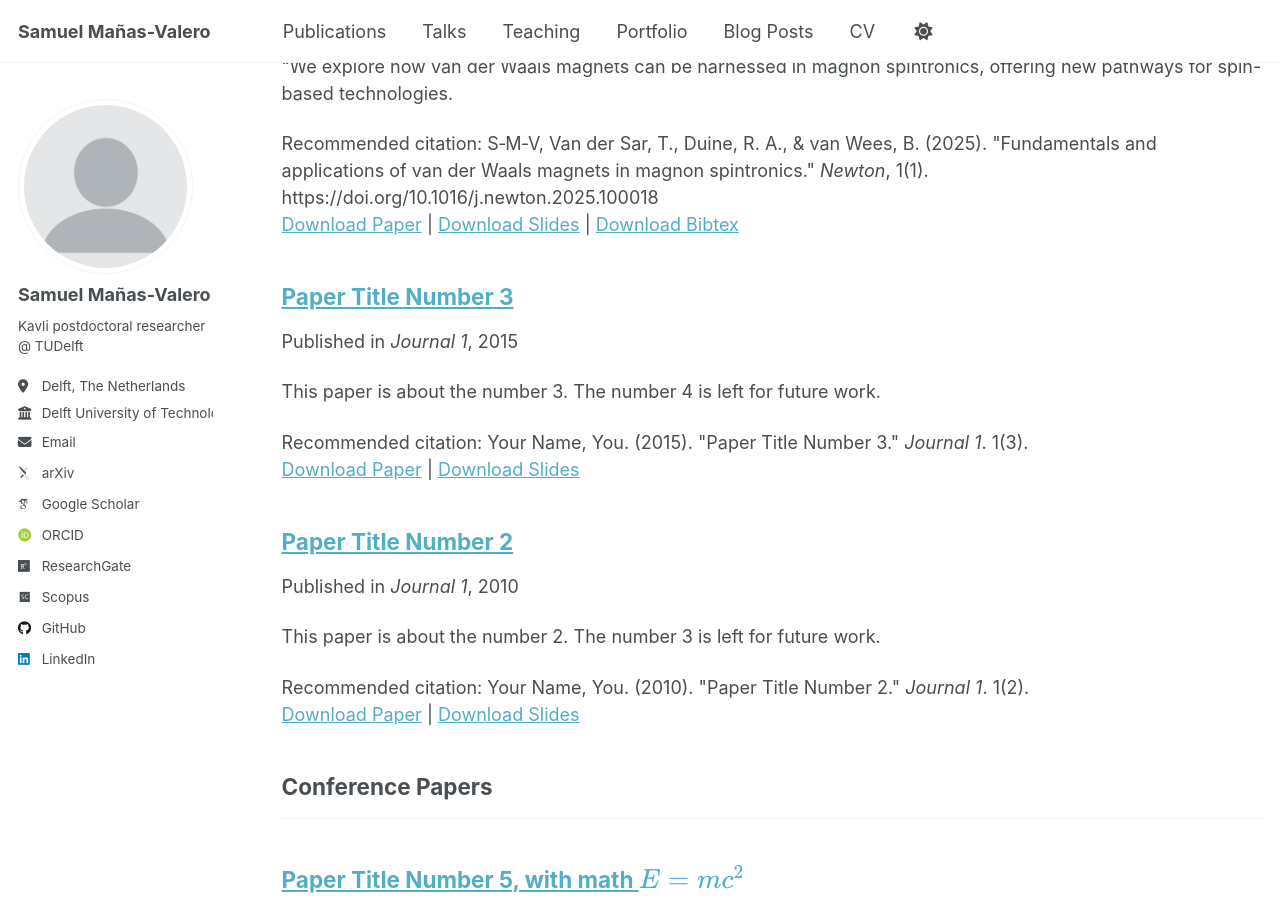
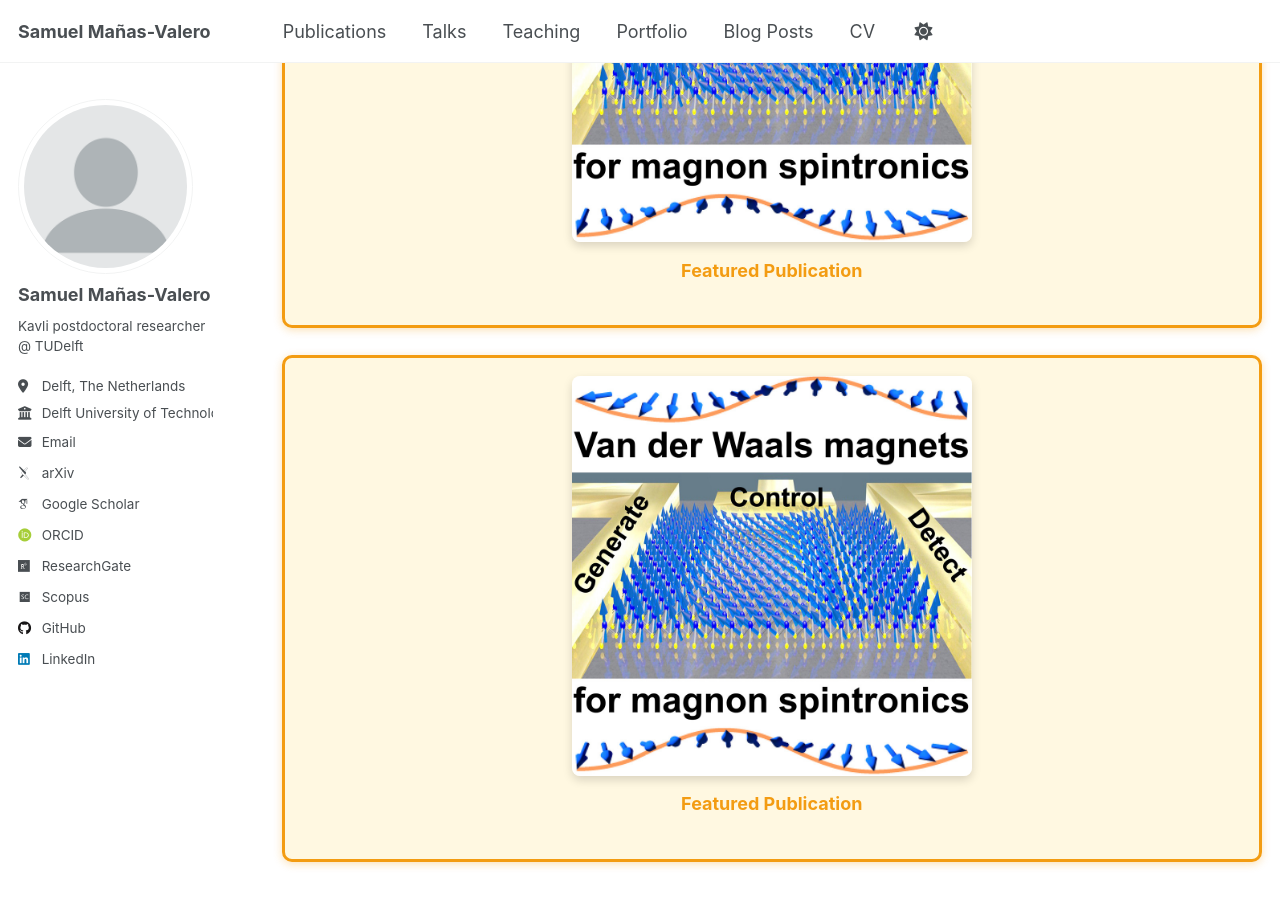
Before and after one commit to S-M-V/S-M-V, a Jekyll site: the page built from _pages/publications.html, in a window 1280 px wide and 900 px high, scrolled down 347 px. Built offline with Jekyll 4.4.1, drawn with Linux system fonts in a browser that asks for light colours; some web fonts are replaced; a script that is not in the unit is left out.

Commit message:
Update publications.html

```diff
--- a/_pages/publications.html
+++ b/_pages/publications.html
@@ -19,6 +19,18 @@ author_profile: true
     {% assign title_shown = false %}
 
     {% for post in site.publications reversed %}
+      {% if post.highlight %}
+          <div class="publication-highlight" style="border: 3px solid #f39c12; padding: 1em; margin-bottom: 1.5em; border-radius: 10px; background: #fff8e1; box-shadow: 0 2px 8px rgba(243, 156, 18, 0.3); text-align: center;">
+          <img src="{{ post.tocimage }}" alt="Highlighted TOC image for {{ post.title }}" style="max-width: 400px; width: 100%; border-radius: 8px; box-shadow: 0 4px 10px rgba(0,0,0,0.15);" />
+    <p style="font-weight: 700; color: #f39c12; margin-top: 0.8em;">Featured Publication</p>
+  </div>
+{% else %}
+  {% if post.tocimage %}
+    <div class="publication-tocimage" style="text-align:center; margin-bottom: 1.5em;">
+      <img src="{{ post.tocimage }}" alt="TOC image for {{ post.title }}" style="max-width: 400px; width: 100%; border-radius: 8px; box-shadow: 0 4px 8px rgba(0,0,0,0.1);" />
+    </div>
+  {% endif %}
+{% endif %}
 
       {% if post.category != category[0] %}
 
```
